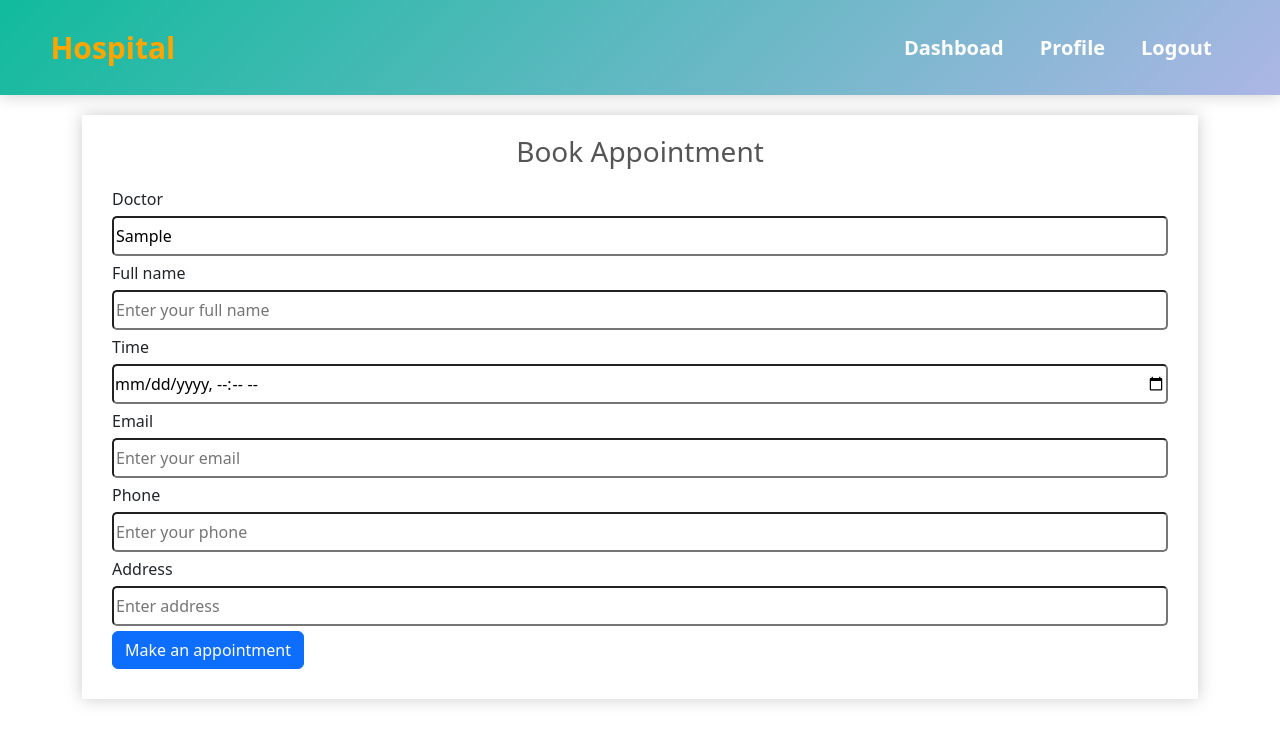
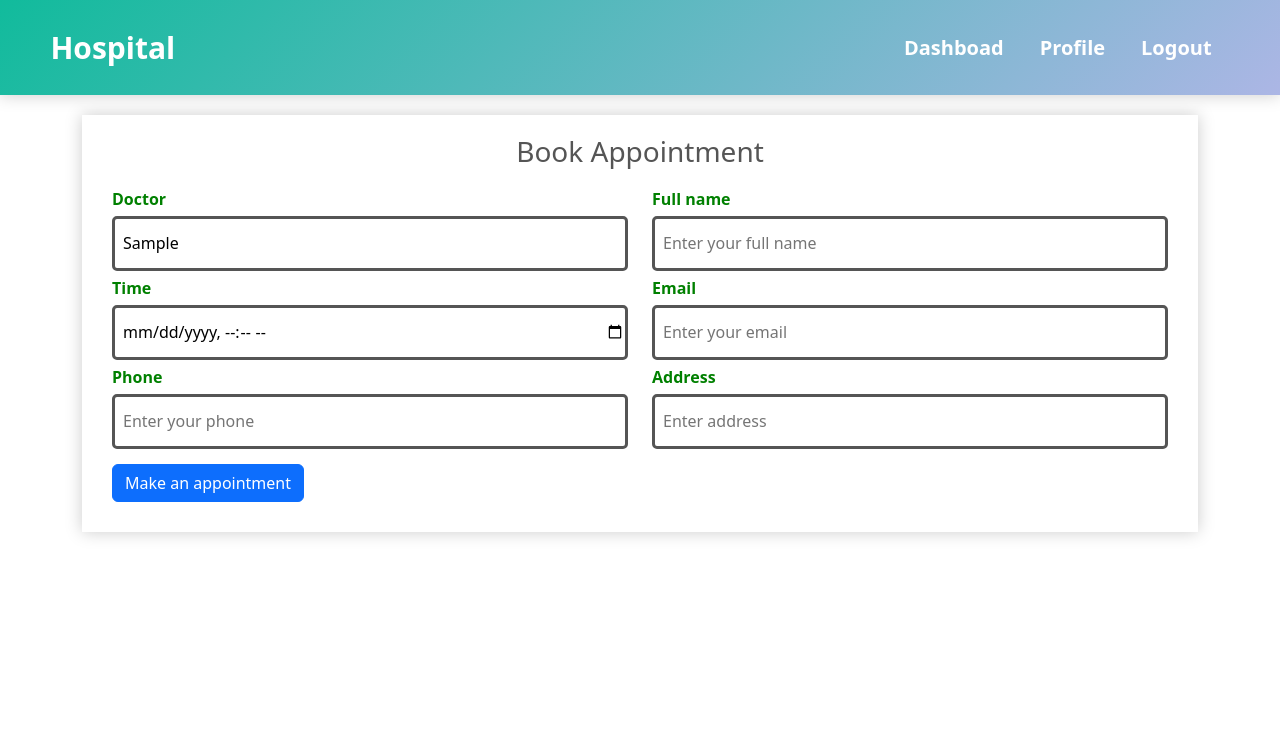
Before and after one commit to laytonmusyoki/Hospital-System, a Flask app: page /book/1 in a window 1280 px wide. Shown: the top 744 px of the page. Run offline with Flask 3, Linux system fonts and the light colour scheme; the visitor is signed in with stand-in values (Sample User, id 1); tables that the repository leaves empty or names only in its code hold one stand-in row (values such as "Sample post"); some libraries are stand-ins or nearby versions.

Commit message:
final changes

```diff
--- a/app.py
+++ b/app.py
@@ -1,6 +1,6 @@
 from flask import Flask,url_for,render_template,request,flash,redirect,session
-from flask_mysqldb import MySQL
 import re
+import pymysql
 import bcrypt
 import base64
 
@@ -10,17 +10,26 @@ import os
 app=Flask(__name__)
 app.secret_key='hospital'
 
-app.config['MYSQL_HOST']='localhost'
-app.config['MYSQL_USER']='root'
-app.config['MYSQL_PASSWORD']=''
-app.config['MYSQL_DB']='hospital'
-
-mysql=MySQL(app)
+# app.config['MYSQL_HOST']='localhost'
+# app.config['MYSQL_USER']='root'
+# app.config['MYSQL_PASSWORD']=''
+# app.config['MYSQL_DB']='hospital'
 
 
-@app.route('/')
-def home():
-    return render_template('index.html')
+connection=pymysql.connect(
+    host='localhost',
+    user='root',
+    password='',
+    database='Hospital'
+)
+
+
+# mysql=MySQL(app)
+
+
+# @app.route('/')
+# def home():
+#     return render_template('index.html')
 
 
 @app.route('/register',methods=['POST','GET'])
@@ -48,9 +57,9 @@ def register():
             return render_template('register.html',username=username,email=email,password=password,confirm=confirm)
         else:
             hashed_password=bcrypt.hashpw(password.encode('utf-8'), bcrypt.gensalt())
-            cur=mysql.connection.cursor()
+            cur=connection.cursor()
             cur.execute("INSERT INTO users(username,email,password,choice)VALUES(%s,%s,%s,%s)",(username,email,hashed_password,choice))
-            mysql.connection.commit()
+            connection.commit()
             cur.close()
             flash(f"Account created  for {username}",'success')
             return redirect(url_for('login'))
@@ -64,9 +73,9 @@ def login():
         username=request.form['username']
         password=request.form['password']
 
-        cur=mysql.connection.cursor()
+        cur=connection.cursor()
         cur.execute("SELECT * FROM users WHERE username=%s",(username,))
-        mysql.connection.commit()
+        connection.commit()
         user=cur.fetchone()
         cur.close()
         if user is not None:
@@ -94,7 +103,7 @@ def dashboard():
         return redirect(url_for('login'))
     else:
         user_id = session['user_id']
-        cur = mysql.connection.cursor()
+        cur = connection.cursor()
 
         cur.execute("SELECT choice FROM users WHERE id=%s", (user_id,))
         result = cur.fetchone()[0]
@@ -136,9 +145,9 @@ def add():
             morning=request.form['morning']
             afternoon=request.form['afternoon']
             evening=request.form['evening']
-            cur=mysql.connection.cursor()
+            cur=connection.cursor()
             cur.execute("INSERT INTO schedule(user_id,doctor,day,early,morning,afternoon,evening)VALUES(%s,%s,%s,%s,%s,%s,%s)",(user_id,doctor,day,early,morning,afternoon,evening))
-            mysql.connection.commit()
+            connection.commit()
             flash('Schedule added successfuly','success')
             return redirect(url_for('dashboard'))
     return render_template('add.html')
@@ -156,18 +165,18 @@ def update(id):
             morning = request.form['morning']
             afternoon = request.form['afternoon']
             evening = request.form['evening']
-            cur = mysql.connection.cursor()
+            cur = connection.cursor()
             cur.execute("UPDATE schedule SET day=%s, early=%s, morning=%s, afternoon=%s, evening=%s WHERE id=%s",
                         (day, early, morning, afternoon, evening,id,))
-            mysql.connection.commit()
+            connection.commit()
             cur.close()
             flash('Schedule updated successfully', 'success')
             return redirect(url_for('dashboard'))
 
-        cur = mysql.connection.cursor()
+        cur = connection.cursor()
         cur.execute("SELECT * FROM schedule WHERE id=%s", (id,))
         results = cur.fetchone()
-        mysql.connection.commit()
+        connection.commit()
         cur.close()
 
         if results is not None:
@@ -188,9 +197,9 @@ def delete(id):
     if 'user_id' not in session:
         return redirect(url_for('login'))
     else:
-        cur = mysql.connection.cursor()
+        cur = connection.cursor()
         cur.execute("DELETE  FROM schedule WHERE id=%s", (id,))
-        mysql.connection.commit()
+        connection.commit()
         cur.close()
         flash('Schedule deleted successfully', 'success')
         return redirect(url_for('dashboard'))
@@ -208,14 +217,14 @@ def book(id):
             phone=request.form['phone']
             time=request.form['time']
             address=request.form['address']
-            cur = mysql.connection.cursor()
+            cur = connection.cursor()
             username=session['username']
             cur.execute("INSERT INTO appointment(doctor,username,name,email,phone,time,address)VALUES(%s,%s,%s,%s,%s,%s,%s)",(doctor,username,name,email,phone,time,address))
-            mysql.connection.commit()
+            connection.commit()
             flash('Appointment made successfully', 'success')
             return redirect(url_for('dashboard'))
         user_id=session['user_id']
-        cur = mysql.connection.cursor()
+        cur = connection.cursor()
         cur.execute("SELECT * FROM schedule WHERE id=%s",(id,))
         data = cur.fetchone()
         cur.close()
@@ -241,21 +250,21 @@ def profile():
 
             file=request.files['image']
             if file:
-                cur = mysql.connection.cursor()
+                cur = connection.cursor()
                 cur.execute("UPDATE users SET image=%s WHERE id=%s",(file.read() ,user_id))
-                mysql.connection.commit()
+                connection.commit()
                 cur.close()
 
-            cur = mysql.connection.cursor()
+            cur = connection.cursor()
             cur.execute("UPDATE users SET username=%s,email=%s,address=%s, address2=%s, city=%s, state=%s, zipcode=%s WHERE id=%s",
                         (username,email,address, address2, city, state, zipcode, user_id))
-            mysql.connection.commit()
+            connection.commit()
             cur.close()
 
             flash('Details updated successfully', 'success')
 
         user_id = session['user_id']
-        cur = mysql.connection.cursor()
+        cur = connection.cursor()
         cur.execute("SELECT * FROM users WHERE id=%s", (user_id,))
         user = cur.fetchone()
         cur.close()
@@ -283,14 +292,14 @@ def approve(id):
         if request.method=='POST':
             user_id=request.form['id']
             action=request.form['action']
-            cur = mysql.connection.cursor()
+            cur = connection.cursor()
             cur.execute("UPDATE appointment SET action=%s WHERE id=%s",(action,id,))
-            mysql.connection.commit()
+            connection.commit()
             cur.close()
             flash('Action updated successfully', 'success')
             return redirect(url_for('dashboard'))
         username=session['username']
-        cur = mysql.connection.cursor()
+        cur = connection.cursor()
         cur.execute("SELECT * FROM schedule")
         data = cur.fetchall()
         cur.execute("SELECT * FROM appointment WHERE id=%s",(id,))
@@ -319,14 +328,14 @@ def labtest(id):
             medication=request.form['medication']
             testmethod=request.form['method']
             testcost=request.form['cost']
-            cur = mysql.connection.cursor()
+            cur = connection.cursor()
             cur.execute("UPDATE appointment SET testname=%s,allergies=%s,medication=%s,testmethod=%s,testcost=%s WHERE id=%s",(testname,allergies,medication,testmethod,testcost,id,))
-            mysql.connection.commit()
+            connection.commit()
             cur.close()
             flash('Labtest sent successfully', 'success')
             return redirect(url_for('dashboard'))
         username=session['username']
-        cur = mysql.connection.cursor()
+        cur = connection.cursor()
         cur.execute("SELECT * FROM schedule")
         data = cur.fetchall()
         cur.execute("SELECT * FROM appointment WHERE id=%s",(id,))
@@ -348,9 +357,9 @@ def del_appointment(id):
     if 'username' not in session:
         return redirect(url_for('login'))
     else:
-        cur=mysql.connection.cursor()
+        cur=connection.cursor()
         cur.execute("DELETE  FROM appointment WHERE id=%s",(id,))
-        mysql.connection.commit()
+        connection.commit()
         cur.close()
         flash('Appointment deleted successfully','success')
         return redirect(url_for('dashboard'))
--- a/static/css/style.css
+++ b/static/css/style.css
@@ -2,7 +2,7 @@
     background: linear-gradient(135deg,#11bb9c,#ACB6E5);
     padding: 20px 3%;
     box-shadow: hsl(0, 0%, 80%)0 0 16px;
-
+    z-index: 1000;
 }
 .navbar .navbar-brand{
     font-size: 30px;
--- a/tempCodeRunnerFile.py
+++ /dev/null
@@ -1,4 +0,0 @@
-app.config['MYSQL_HOST']='localhost'
-app.config['MYSQL_USER']='root'
-app.config['MYSQL_PASSWORD']=''
-app.config['MYSQL_DB']='hospital'
--- a/templates/base.html
+++ b/templates/base.html
@@ -14,7 +14,7 @@
 
     <nav class="navbar navbar-expand-lg navbar-dark bg-dark" style="position: sticky;top: 0;">
         <div class="container-fluid">
-          <a class="navbar-brand" href="{{ url_for('home') }}" style="color: orange;">Hospital</a>
+          <a class="navbar-brand" href="" style="color: #fff;">Hospital</a>
           <button class="navbar-toggler" type="button" data-bs-toggle="collapse" data-bs-target="#navbarSupportedContent" aria-controls="navbarSupportedContent" aria-expanded="false" aria-label="Toggle navigation">
             <span class="navbar-toggler-icon"></span>
           </button>
--- a/templates/book.html
+++ b/templates/book.html
@@ -3,7 +3,21 @@
 
 {% block content %}
 
-
+<style>
+    input{
+        height: 55px;
+        outline: none;
+        border: 3px solid #555;
+        padding-left: 8px;
+    }
+    label{
+        color: green;
+        font-weight: bold;
+    }
+    button{
+        margin-top: 10px;
+    }
+</style>
 
 
 <div class="container">
@@ -13,19 +27,35 @@
                 <h3 style="text-align: center; color: #555;">Book Appointment</h3>
                 <div class="box2">
                     <form action="" method="POST">
+                    <div class="row">
+                        <div class="col-lg-6">
                             <label for="">Doctor</label>
                             <input type="text" name="doctor" placeholder="Doctor" value="{{doctor}}" readonly>
+                        </div>
+                        <div class="col-lg-6">
                             <label for="">Full name</label>
                         <input type="text" name="name" placeholder="Enter your full name" required>
+                        </div>
+                        <div class="col-lg-6">
                             <label for="">Time</label>
                             <input type="datetime-local" name="time"  required>
+                        </div>
+                        <div class="col-lg-6">
                             <label for="">Email</label>
                             <input type="text" name="email" placeholder="Enter your email "  required>
+                        </div>
+                        <div class="col-lg-6">
                             <label for="">Phone</label>
                             <input type="text" name="phone" placeholder="Enter your phone"  required>
+                        </div>
+                        <div class="col-lg-6">
                             <label for="">Address</label>
                             <input type="text" name="address"  placeholder="Enter address" required>
+                        </div>
+                        <div class="col-lg-3">
                             <button type="submit" class="btn btn-primary">Make an appointment</button>
+                        </div>
+                    </div>
                 </form>
                 </div>
         </div>
```
Also changed, not shown: 13 other files. Lines whose indentation alone changed are shown as unchanged.
